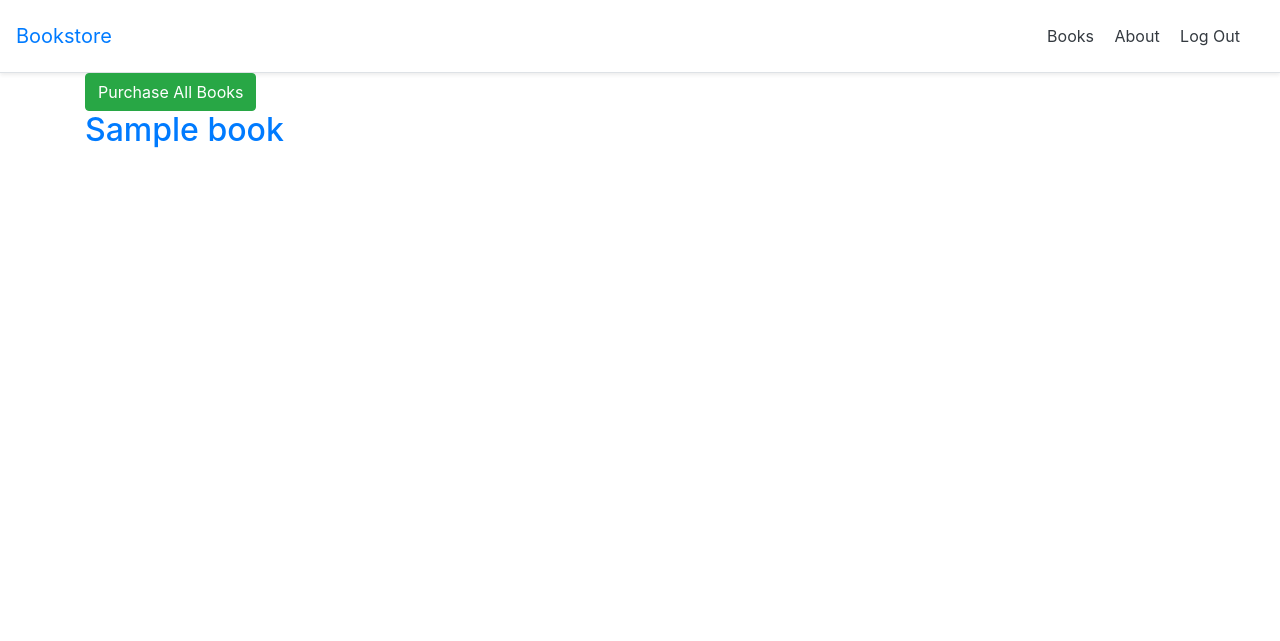
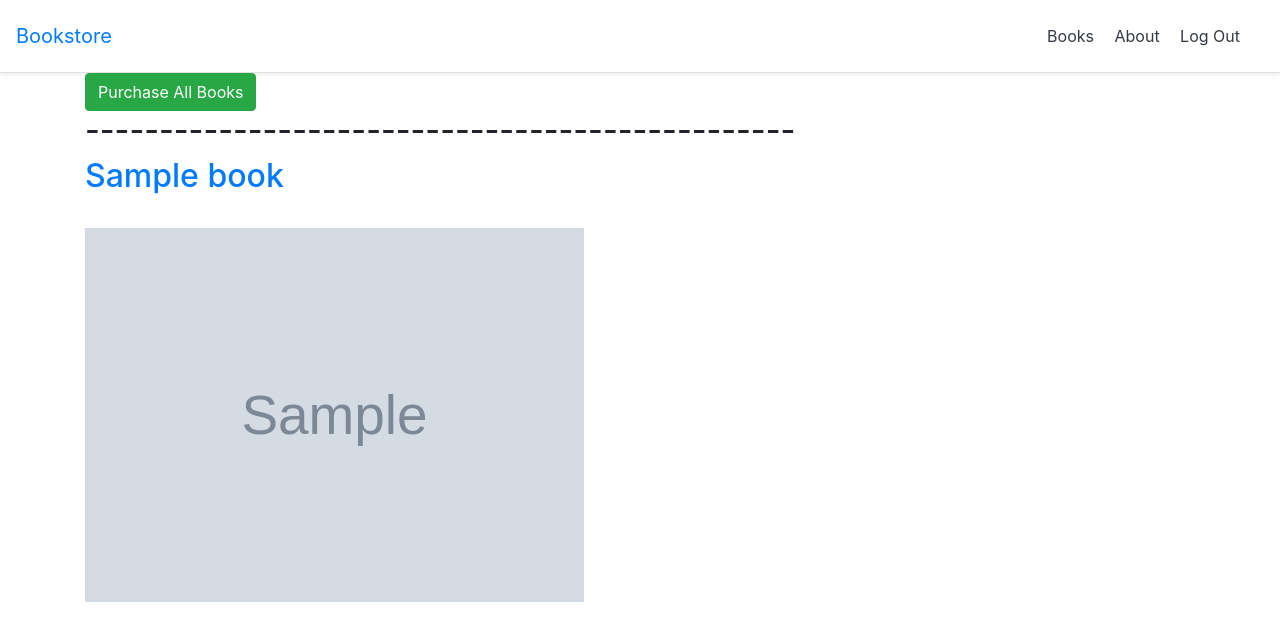
Before and after one commit to nhlong145/Book-store, a Django app: page /books/ in a window 1280 px wide. Shown: the top 641 px of the page. Run offline with Django 3.2, Linux system fonts and the light colour scheme; a user stored in the database is signed in; tables that the repository leaves empty hold one stand-in row (values such as "Sample post"); grey boxes marked "Sample" are stand-in pictures; some libraries are stand-ins or nearby versions.

Commit message:
Add image display for visual

```diff
--- a/templates/books/book_detail.html
+++ b/templates/books/book_detail.html
@@ -5,10 +5,10 @@
 
 {% block content %}
 <div class="book-detail">
+    <h2><a href="">{{ book.title }}</a></h2>
     {% if book.cover %}
         <img class="bookcover" src="{{ book.cover.url}}" alt="{{ book.title }}">
     {% endif %}
-    <h2><a href="">{{ book.title }}</a></h2>
     <p>Author: {{ book.author }}</p>
     <p>Price: {{ book.price }}</p>
     <a href="{% url 'orders' %}" class="btn btn-success" >Purchase Books</a>
--- a/templates/books/book_list.html
+++ b/templates/books/book_list.html
@@ -7,9 +7,16 @@
 {% comment %} {% if not perms.books.special_status %} {% endcomment %}
 <a href="{% url 'orders' %}" class="btn btn-success" >Purchase All Books</a>
 {% comment %} {% endif %} {% endcomment %}
+<br>
     {% for book in  book_list %}
+        <h2>------------------------------------------------</h2>
         <div>
             <h2><a href="{{ book.get_absolute_url }}">{{ book.title }}</a></h2>
         </div>
+        <br>
+        {% if book.cover %}
+            <a href="{{ book.get_absolute_url }}"><img class="bookcover" src="{{ book.cover.url}}" alt="{{ book.title }}"></a>
+        {% endif %}
+        <br>
     {% endfor %}
 {% endblock content %}
```
Also changed, not shown: media/covers/Sakura-wallpaper-Download-free-stunning-wallpapers-for-.jpg (added), media/covers/pr8.png (added).
